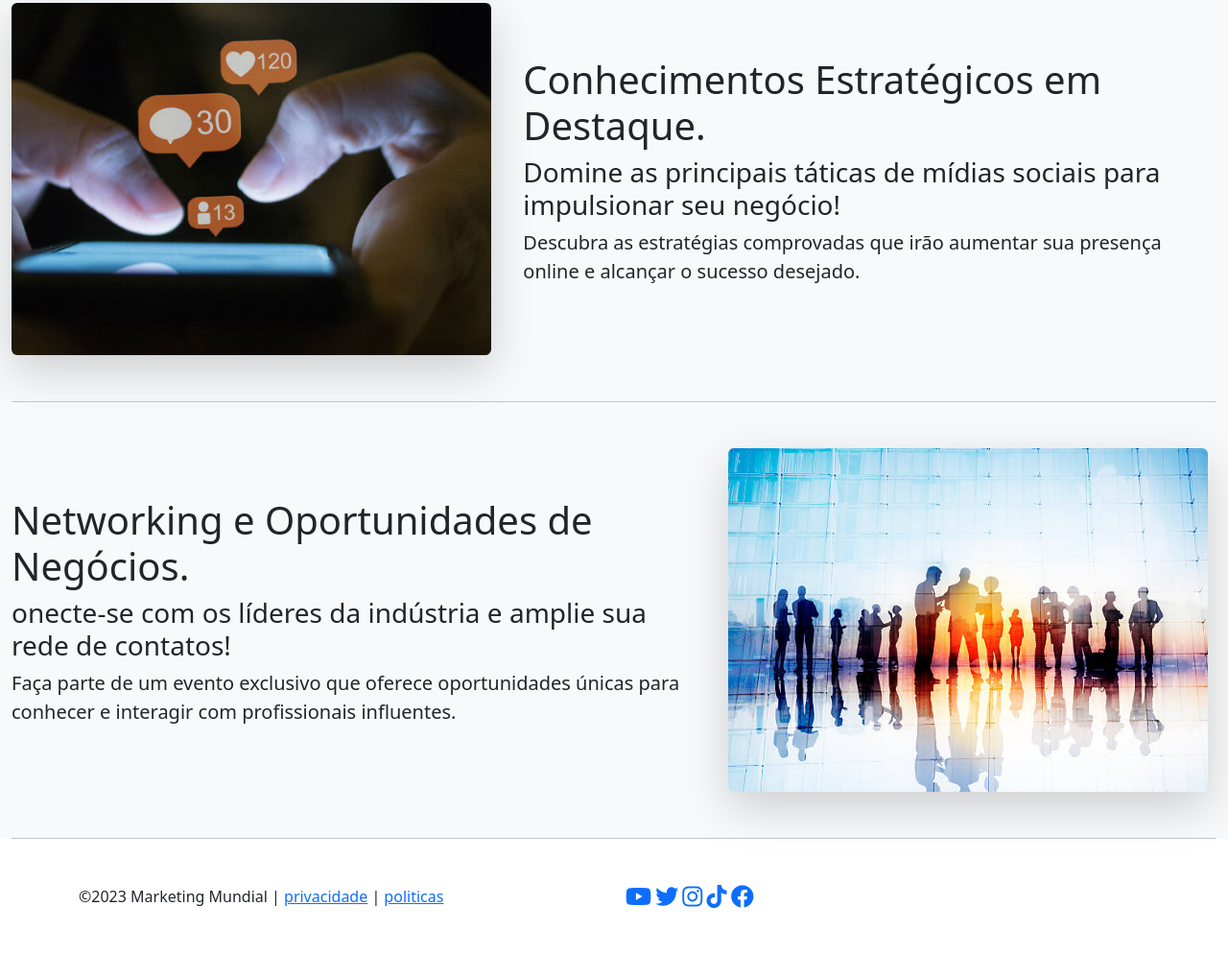
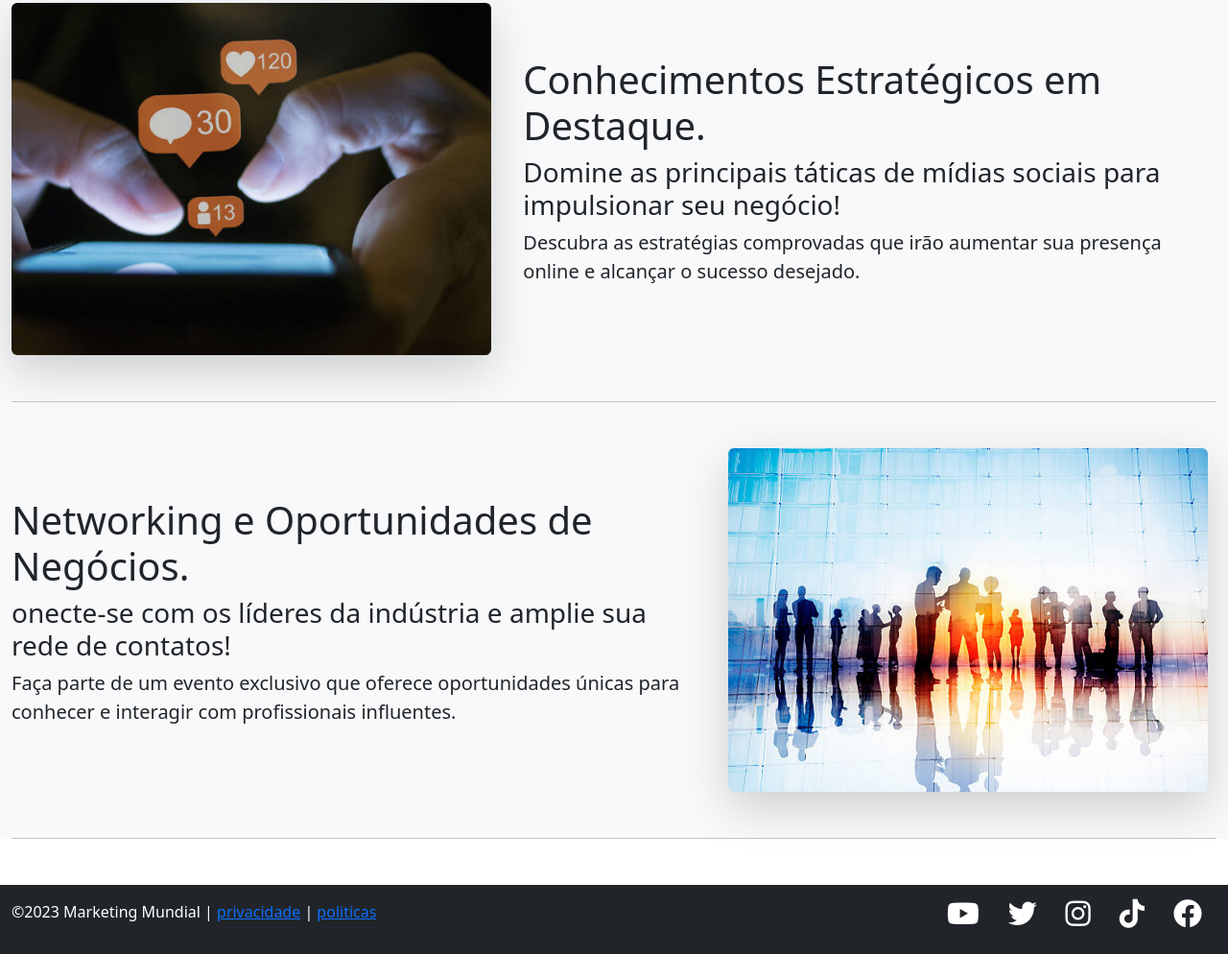
Before and after one commit to helderoli/projeto_bootstrap, a plain HTML site: page index.html in a window 1280 px wide. Shown: the part 1426-2420 px from the top of the page at 96% size. Before the commit the page ends 2388 px from the top, so only its background shows below. Drawn offline with nearby package versions, Linux system fonts and the light colour scheme.

Commit message:
Finalizado bootstrap

```diff
--- a/css/estilo.css
+++ b/css/estilo.css
@@ -6,3 +6,5 @@ height: 50vh;}
 .w-200{width: 200px;}
 
 .w-500{width: 500px;}
+
+.social i:hover{color: #0d6efd; transform: scale(1.2);}
--- a/index.html
+++ b/index.html
@@ -148,22 +148,22 @@
    </main>
 
 
-   <footer class="container">
-    <section class="row d-flex justify-content-betweer">
+   <footer class="container-fluid bg-dark text-white py-3">
+    <section class="row">
 
-      <div class="col-md-6">
+      <div class="col-md-9">
         <p>&copy;2023 Marketing Mundial | <a href="#">privacidade</a> |
         <a href="#">politicas</a></p>
       </div>
 
-      <div class="col-md-6">
+      <div class="col-md-3">
         <!-- icones redes sociais -->
-        <div >
-          <a href="#"><i class="fa-brands fa-youtube fa-xl"></i></a>
-          <a href="#"><i class="fa-brands fa-twitter fa-xl"></i></a>
-          <a href="#"><i class="fa-brands fa-instagram fa-xl"></i></a>
-          <a href="#"><i class="fa-brands fa-tiktok fa-xl"></i></a>
-          <a href="#"><i class="fa-brands fa-facebook fa-xl"></i></a>
+        <div class="fs-5 d-flex justify-content-around social">
+          <a href="#" class="text-white"><i class="fa-brands fa-youtube fa-xl"></i></a>
+          <a href="#" class="text-white"><i class="fa-brands fa-twitter fa-xl"></i></a>
+          <a href="#" class="text-white"><i class="fa-brands fa-instagram fa-xl"></i></a>
+          <a href="#" class="text-white"><i class="fa-brands fa-tiktok fa-xl"></i></a>
+          <a href="#" class="text-white"><i class="fa-brands fa-facebook fa-xl"></i></a>
         </div>
       </div>
 
@@ -174,5 +174,3 @@
     <script src="https://cdn.jsdelivr.net/npm/bootstrap@5.3.0/dist/js/bootstrap.bundle.min.js"></script>
 </body>
 </html>
-
-<!-- gay -->
```
